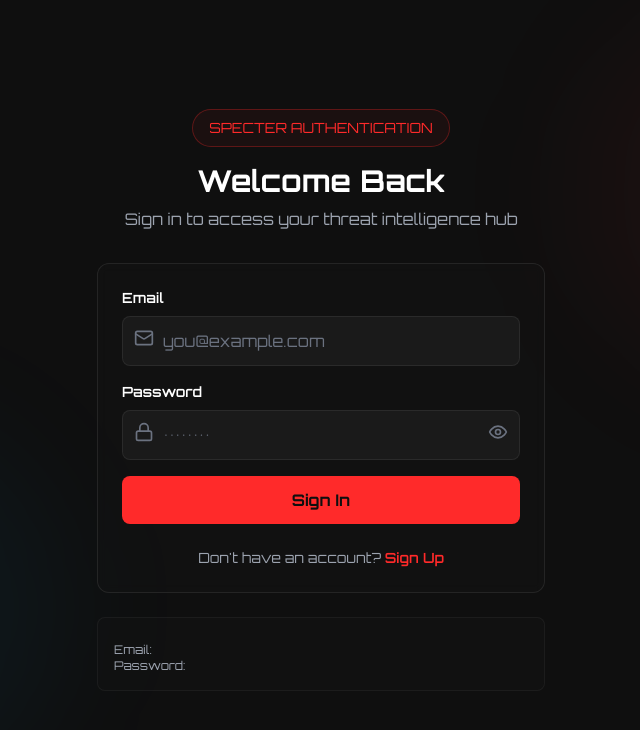
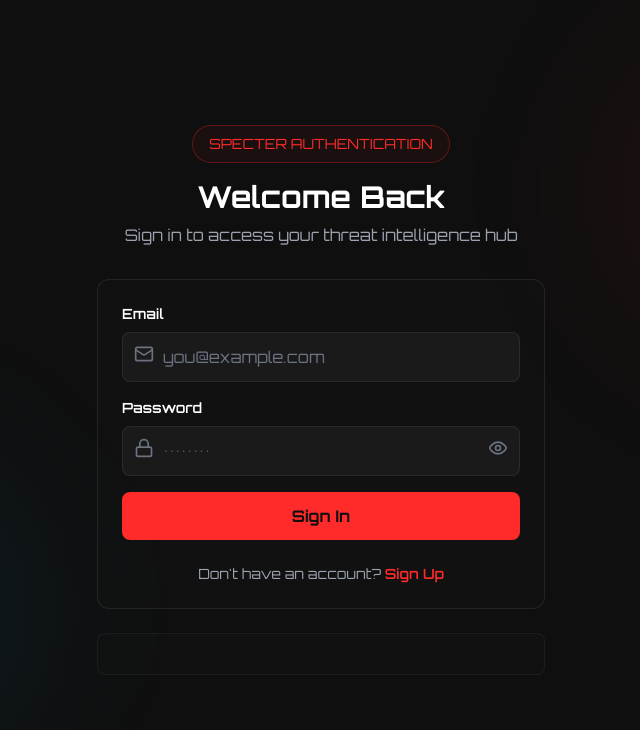
Before and after one commit to anasahhm/Specter, a React (Vite) app in the folder frontend/: page /auth in a window 1280 px wide. Shown: the top 730 px of the page, without its empty margins (319-959 px from the left). Built offline with nearby package versions, Linux system fonts and the light colour scheme; no server answers.

Commit message:
Remove email and password labels in Auth.jsx
Removed email and password labels from the Auth component.

```diff
--- a/frontend/src/pages/Auth.jsx
+++ b/frontend/src/pages/Auth.jsx
@@ -198,8 +198,8 @@ export default function Auth() {
 
         <motion.div variants={itemVariants} className="mt-6 p-4 rounded-lg border border-spec-border/30 bg-spec-surface/20">
           <p className="text-xs text-gray-500 mb-2"></p>
-          <p className="text-xs text-gray-400">Email: <span className="text-spec-accent"></span></p>
-          <p className="text-xs text-gray-400">Password: <span className="text-spec-accent"></span></p>
+          <p className="text-xs text-gray-400"><span className="text-spec-accent"></span></p>
+          <p className="text-xs text-gray-400"><span className="text-spec-accent"></span></p>
         </motion.div>
       </motion.div>
     </div>
```
